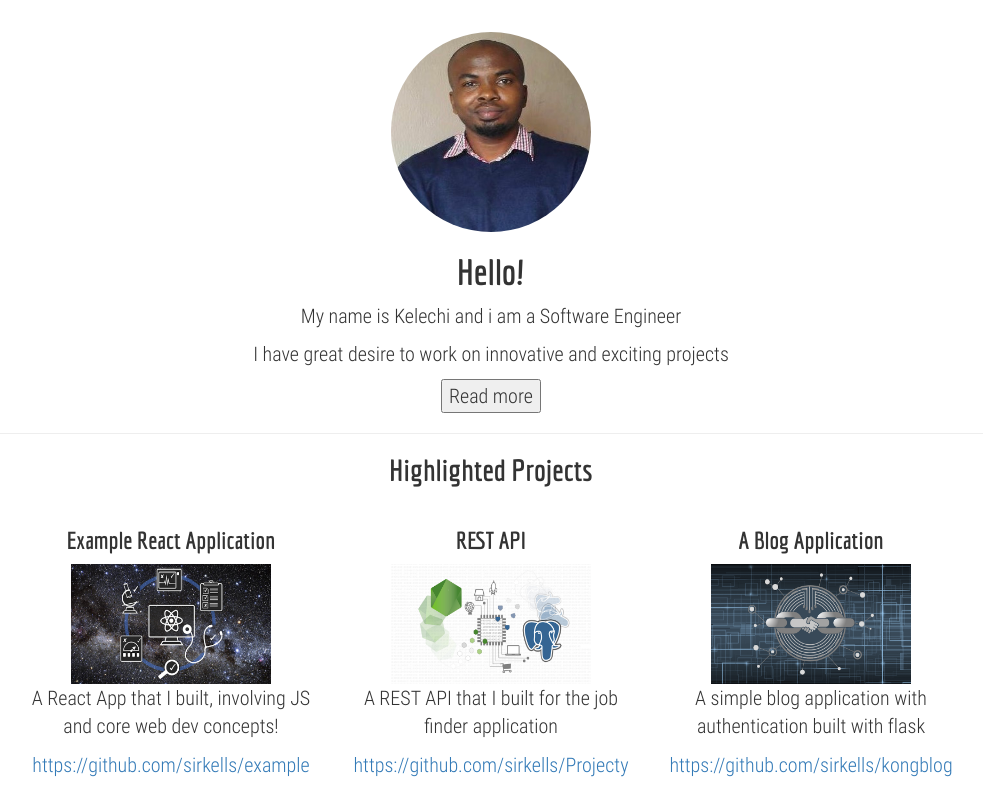
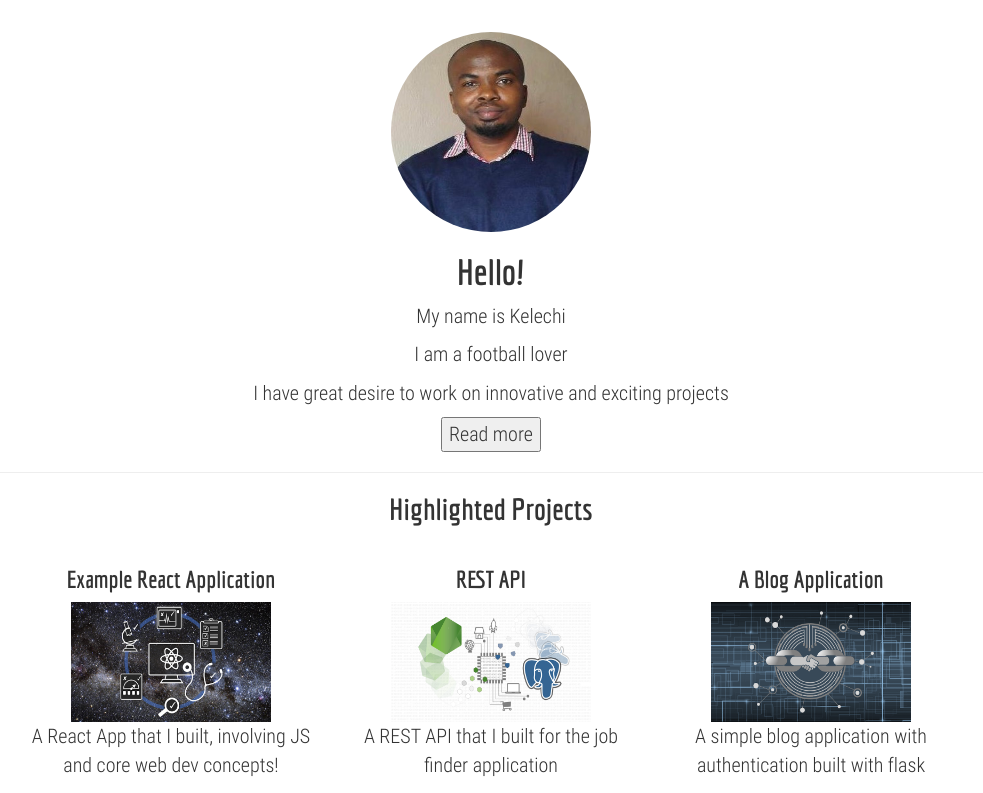
Before and after one commit to sirkells/react-portfolio, a React (Vite) app: page / in a window 1280 px wide. Shown: the top 793 px of the page, without its empty margins (149-1132 px from the left). Built offline with nearby package versions, Linux system fonts and the light colour scheme.

Commit message:
added title component and fade

```diff
--- a/src/App.js
+++ b/src/App.js
@@ -2,6 +2,8 @@ import React, { Component } from "react";
 import Projects from "./Projects";
 import SocialProfiles from "./SocialProfiles";
 import profile from "./assets/david.jpg";
+import Title from "./Title";
+
 class App extends Component {
   state = {
     displayBio: false
@@ -19,7 +21,8 @@ class App extends Component {
       <div>
         <img src={profile} alt="profile" className="profile" />
         <h1>Hello!</h1>
-        <p>My name is Kelechi and i am a Software Engineer</p>
+        <p>My name is Kelechi </p>
+        <Title />
         <p>I have great desire to work on innovative and exciting projects</p>
         {displayBio ? (
           <div>
--- /dev/null
+++ b/src/Title.js
@@ -0,0 +1,44 @@
+import React, { Component } from "react";
+
+const TITLES = [
+  "a Software Developer",
+  "a football lover",
+  "a lover of Music",
+  "an enterprising young man"
+];
+
+class Title extends Component {
+  state = {
+    titleIndex: 0,
+    fadeIn: true
+  };
+
+  componentDidMount() {
+    this.timeOut = setTimeout(() => this.setState({ fadeIn: false }), 2000);
+    this.animateTitle();
+  }
+  componentWillUnmount() {
+    // removes all timeOut
+    clearInterval(this.titleInterval);
+    clearInterval(this.timeOut);
+  }
+  animateTitle = () => {
+    this.titleInterval = setInterval(() => {
+      const { titleIndex, fadeIn } = this.state;
+      const titleIndexInc = (titleIndex + 1) % TITLES.length;
+      this.setState({ titleIndex: titleIndexInc, fadeIn: true });
+      this.timeOut = setTimeout(() => this.setState({ fadeIn: false }), 2000);
+    }, 4000);
+  };
+  render() {
+    const { titleIndex, fadeIn } = this.state;
+    const title = TITLES[this.state.titleIndex];
+    return (
+      <p className={fadeIn ? "title-fade-in" : "title-fade-out"}>
+        I am {title}
+      </p>
+    );
+  }
+}
+
+export default Title;
--- a/src/index.css
+++ b/src/index.css
@@ -29,3 +29,32 @@ h5 {
   height: 200px;
   border-radius: 100px;
 }
+.title-fade-out {
+  opacity: 0;
+  animation-name: fade-out;
+  animation-duration: 2s;
+}
+
+.title-fade-in {
+  opacity: 100;
+  animation-name: fade-in;
+  animation-duration: 2s;
+}
+
+@keyframes fade-out {
+  from {
+    opacity: 100;
+  }
+  to {
+    opacity: 0;
+  }
+}
+
+@keyframes fade-in {
+  from {
+    opacity: 0;
+  }
+  to {
+    opacity: 100;
+  }
+}
```
Also changed, not shown: 6 other files (tests, documents, lock files or other folders).
